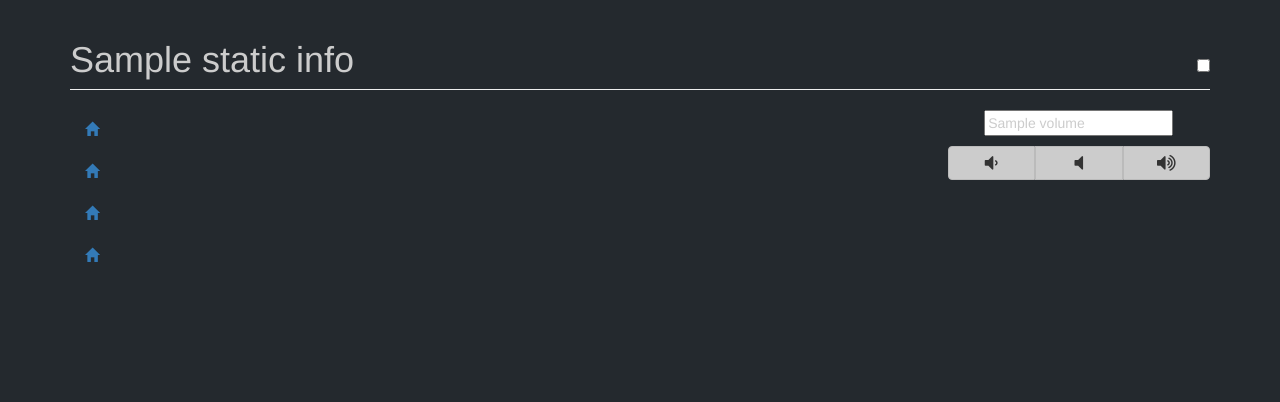
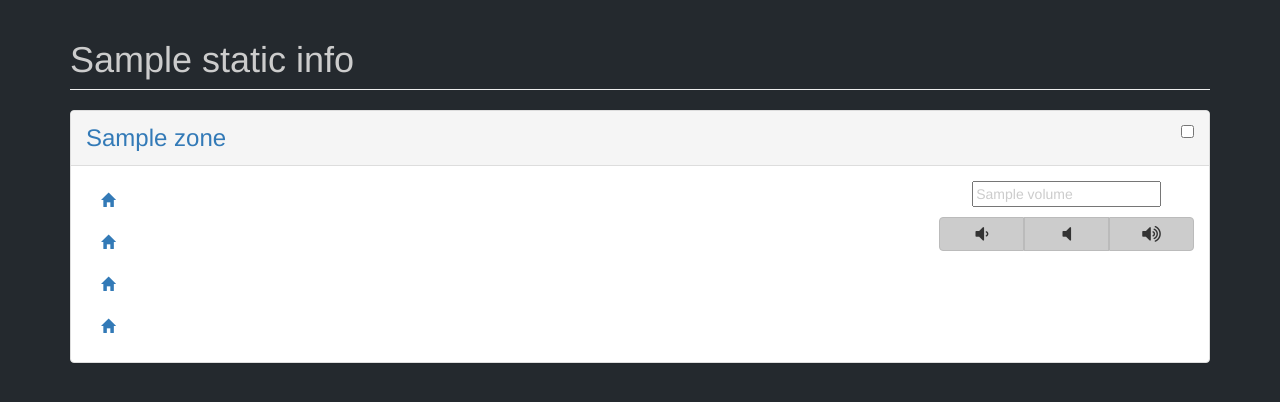
Before and after one commit to drhoet/avr-remote, a Flask app: template avrremote/templates/index.html in a window 1280 px wide. Shown: the top 402 px of the page. Run offline with Flask 2, Linux system fonts and the light colour scheme; the template is opened without the code that fills it: most values are stand-ins (such as "Sample title", 1, 10 or a date in 2020); parts of the project's set-up code (start-up, migrations or seed data) failed here and were passed over; some libraries are stand-ins or nearby versions.

Commit message:
UI Support for multiple zones

```diff
--- a/avrremote/static/css/avrremote.css
+++ b/avrremote/static/css/avrremote.css
@@ -8,12 +8,22 @@ body {
 	border-color: #bbb;
 }
 
-#mainVolumeKnobWrapper {
+.volume-dial-wrapper {
 	text-align: center;
 	padding-bottom: 10px;
 }
 
-#mainVolumeWrapper a.btn {
+.volume-wrapper a.btn {
 	font-size: 20px;
 	line-height: 1;
 }
+
+.panel-heading {
+    cursor: pointer;
+}
+
+#zones-accordion .panel-heading .zone-name {
+	font-size: 24px;
+	line-height: 34px;
+	color: #337ab7;
+}
--- a/avrremote/templates/index.html
+++ b/avrremote/templates/index.html
@@ -6,15 +6,21 @@
 		<link rel="stylesheet" type="text/css" href="{{ url_for('static', filename='css/avrremote.css') }}">
 {% endblock %}
 {% block body %}
-	<h1 class="page-header">
-		<div class="row">
-			<div class="col-md-11">{{static_info.name}}</div>
-			<div class="col-md-1 text-right"><input {% if status.zones[0].power %}checked{% endif %} id="mainPower" data-toggle="toggle" data-on="<i class='fa fa-power-off'></i>" data-onstyle="success" data-off="<i class='fa fa-power-off'></i>"  type="checkbox"></div>
+	<h1 class="page-header">{{static_info.name}}</h1>
+	<div class="panel-group" id="zones-accordion" role="tablist">
+	{% for zoneName in static_info.zones %}
+		<div class="panel panel-default">
+			<div class="panel-heading clearfix" data-toggle="collapse" data-parent="#zones-accordion" data-target="#zone{{loop.index0}}-body">
+				<span class="zone-name">{{zoneName}}</span>
+				<span class="pull-right">
+					<input {% if status.zones[loop.index0].power %}checked{% endif %} id="zone{{loop.index0}}-power" data-toggle="toggle" data-on="<i class='fa fa-power-off'></i>" data-onstyle="success" data-off="<i class='fa fa-power-off'></i>" type="checkbox">
+				</span>
 			</div>
-	</h1>
+			<div id="zone{{loop.index0}}-body" class="panel-collapse collapse{% if loop.index0 == 0 %} in{% endif %}" role="tabpanel">
+				<div class="panel-body">
 					<div class="row">
 						<div class="col-md-1">
-			<ul id="mainSources" class="nav nav-stacked" role="tablist">
+							<ul id="zone{{loop.index0}}-sources" class="nav nav-stacked" role="tablist">
 								<li role="presentation">
 									<a href="#home" role="tab" data-toggle="tab">
 										<span class="glyphicon glyphicon-home" aria-hidden="true"></span>
@@ -39,14 +45,14 @@
 						</div>
 						<div class="col-md-8 tab-content">
 							<div role="tabpanel" class="tab-pane" id="home">...home</div>
-			<div role="tabpanel" class="tab-pane" id="profile">...profile</div>
+							<div role="tabpanel" class="tab-pane" id="profile">{{static_info.sources}} selected: {{status}}</div>
 							<div role="tabpanel" class="tab-pane" id="messages">...messages</div>
 							<div role="tabpanel" class="tab-pane" id="settings">...settings</div>
 						</div>
 						<div class="col-md-3">
-			<div id="mainVolumeWrapper">
-				<div id="mainVolumeKnobWrapper">
-					<input type="text" value="{{status.zones[0].volume}}" id="mainVolume" data-displayPrevious="true" data-width="95%">
+							<div class="volume-wrapper">
+								<div class="volume-dial-wrapper">
+									<input type="text" value="{{status.zones[loop.index0].volume}}" id="zone{{loop.index0}}-volume-dial" data-displayPrevious="true" data-angleOffset="-125" data-angleArc="250" data-rotation="anticlockwise" data-width="220" data-height="175">
 								</div>
 								<div class="btn-group btn-group-justified" role="group">
 									<a class="btn btn-default" href="#" role="button">
@@ -62,20 +68,33 @@
 							</div>
 						</div>
 					</div>
+				</div>
+			</div>
+		</div>
+	{% endfor %}
+	</div>
 {% endblock %}
 {% block script %}
 	fallback.ready(function() {
 		$(function() {
-			$('#mainPower').change(function() {
+			{% for zoneName in static_info.zones %}
+				$('#zone{{loop.index0}}-power').change(function(e) {
 					$.ajax({
-						url: '/api/v1.0/zone/0/power',
+							url: '/api/v1.0/zone/{{loop.index0}}/power',
 							type: 'PUT',
 							data: JSON.stringify({ value: $(this).prop('checked') }),
 							contentType: 'application/json; charset=utf-8'
-				})
+					});
 				});
 
-			$('#mainVolume').knob({
+				// prevent checkbox .click event to bubble up (which would trigger the accordion click :()
+				$('.toggle:has(#zone{{loop.index0}}-power)').click(function(e) {
+					var $checkbox = $(this).find('input[type=checkbox]')
+					$checkbox.bootstrapToggle('toggle')
+					e.stopPropagation();
+				});
+
+				$('#zone{{loop.index0}}-volume-dial').knob({
 					'min': 0,
 					'max': {{config.MAX_VOLUME}},
 					'step': {{static_info.volume_step}},
@@ -86,16 +105,17 @@
 					{% endif %}
 					'release': function(volume) {
 						$.ajax({
-						url: '/api/v1.0/zone/0/volume',
+							url: '/api/v1.0/zone/{{loop.index0}}/volume',
 							type: 'PUT',
-						data: JSON.stringify({ value: parseFloat($('#mainVolume').val()) }),
+							data: JSON.stringify({ value: parseFloat($('#zone{{loop.index0}}-volume-dial').val()) }),
 							contentType: 'application/json; charset=utf-8'
 						});
 					}
 				});
 
-			$('#mainSources').tab();
-			$('#mainSources a[href="#profile"]').tab('show');
+				$('#zone{{loop.index0}}-sources').tab();
+				$('#zone{{loop.index0}}-sources a[href="#profile"]').tab('show');
+			{% endfor %}
 		});
 	});
 {% endblock %}
```
Lines whose indentation alone changed are shown as unchanged.
